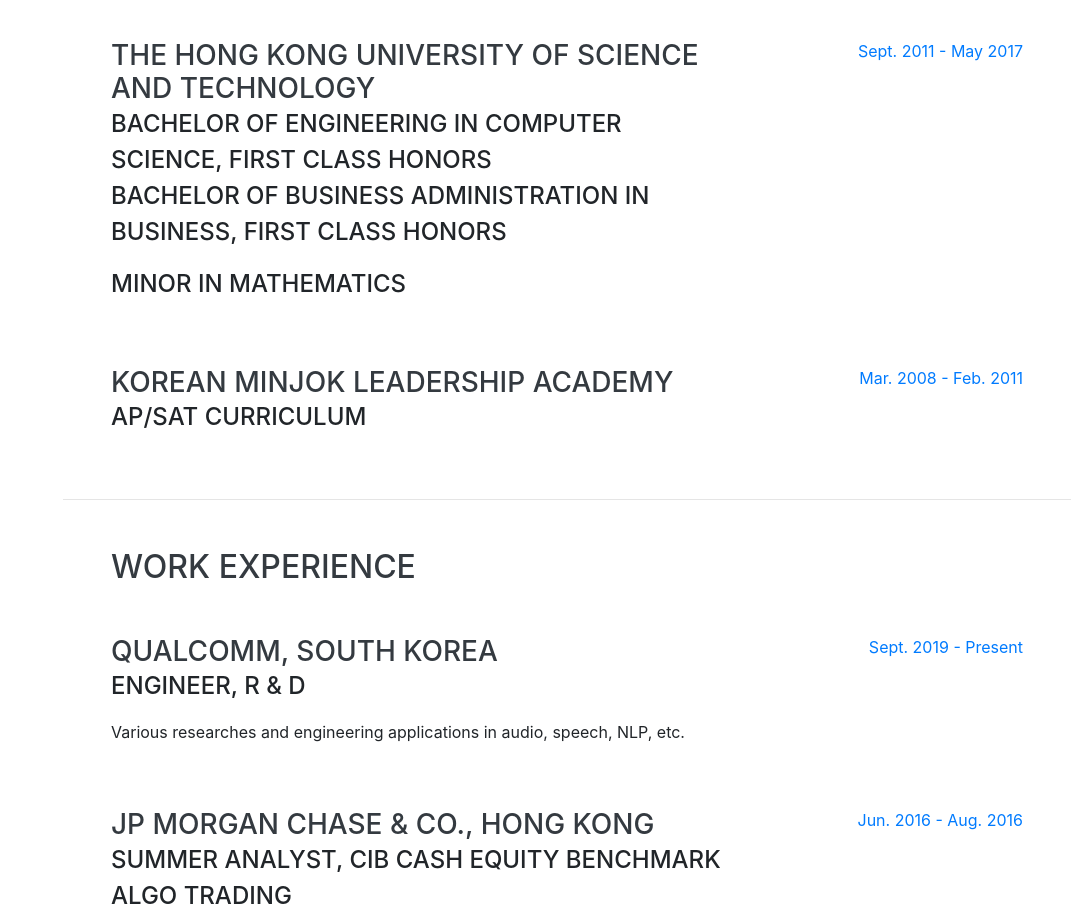
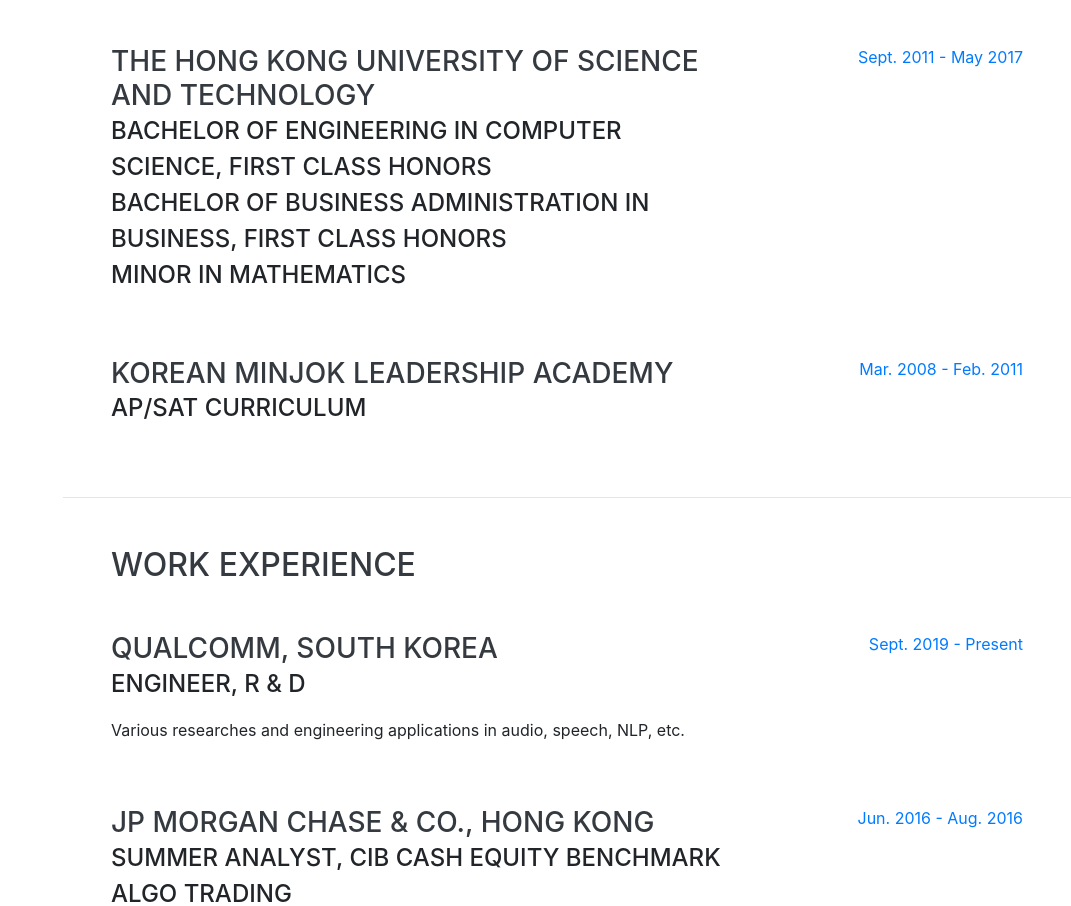
Before and after one commit to JSLBen/jslben.github.io, a website with bundled scripts: page index.html in a window 1280 px wide. Shown: the part 1104-2010 px from the top of the page, without its empty margins (209-1280 px from the left). Built offline with nearby package versions, Linux system fonts and the light colour scheme; some icons are missing; a web font is replaced by a local one.

Commit message:
pretty-aligned math minor

```diff
--- a/html/education.html
+++ b/html/education.html
@@ -17,10 +17,11 @@
     <div class="resume-content">
       <h3 class="mb-0">The Hong Kong University of Science and Technology</h3>
       <div class="subheading mb-3">Bachelor of Engineering in Computer Science, First Class Honors<br>
-        Bachelor of Business Administration in Business, First Class Honors
+        Bachelor of Business Administration in Business, First Class Honors<br>
+	Minor in Mathematics
       </div>
       <!--<p>GPA 3.759 / 4.300</p>-->
-      <div class="subheading mb-3">Minor in Mathematics</div>
+      <!--<div class="subheading mb-3">Minor in Mathematics</div>-->
       <!--<p>GPA 4.100 / 4.300</p>-->
     </div>
     <div class="resume-date text-md-right">
```
